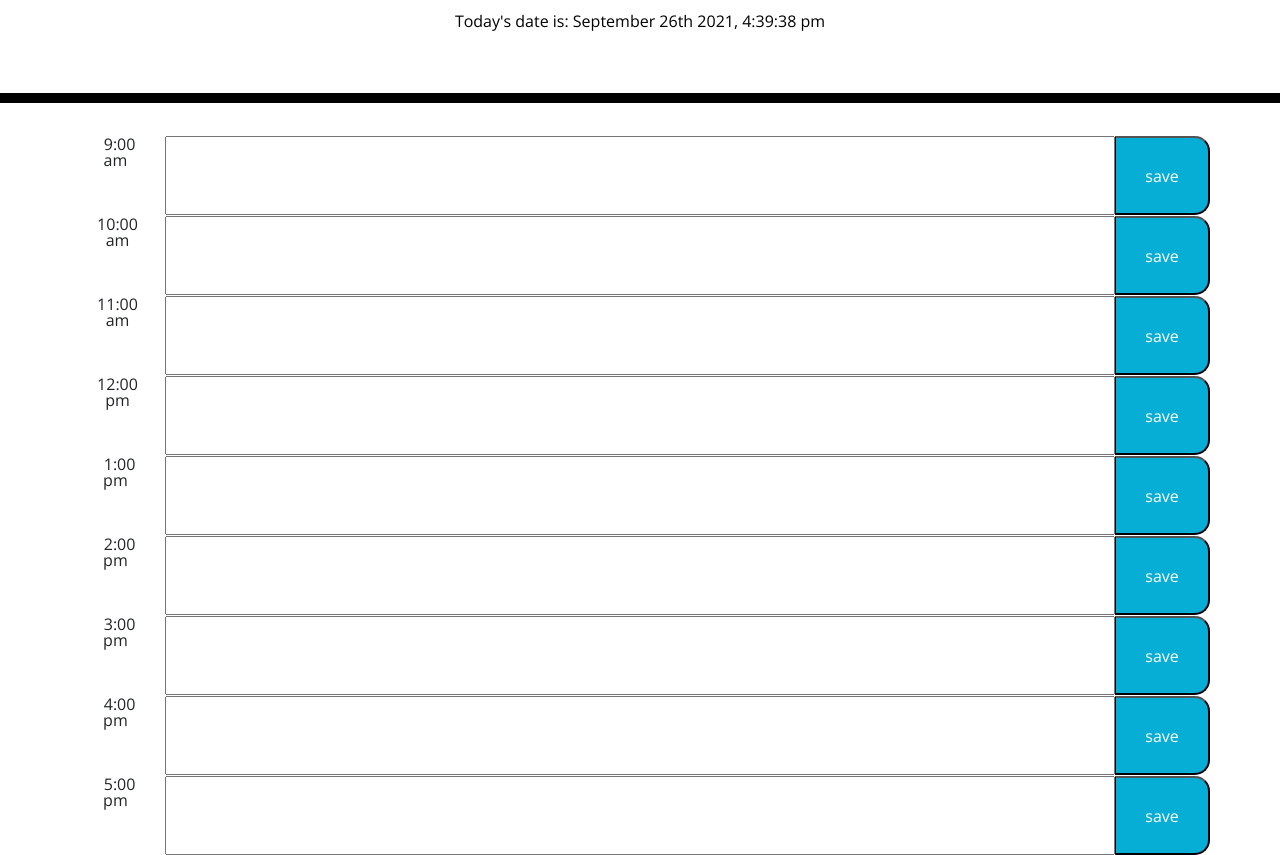
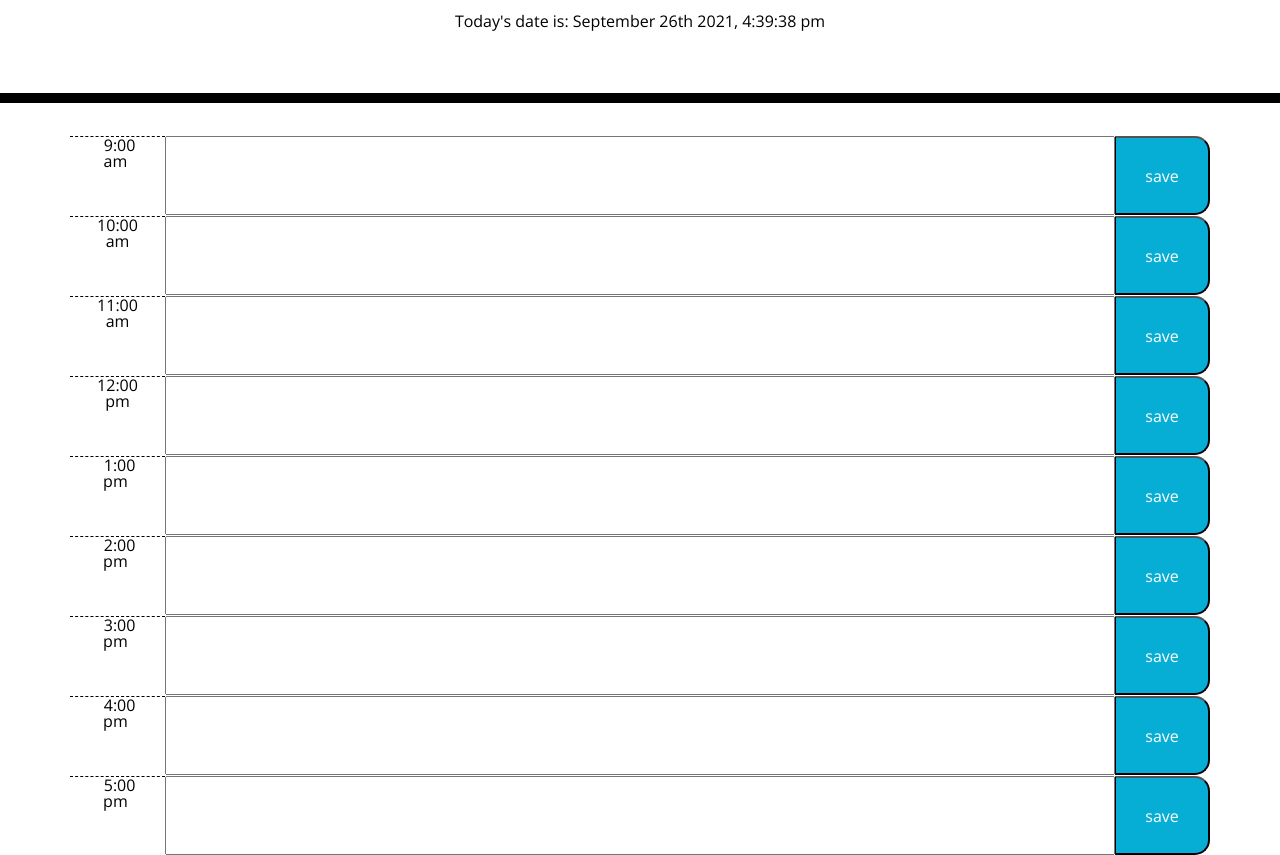
Before and after one commit to adamjflynn/workday-scheduler, a plain HTML site: page index.html in a window 1280 px wide. Shown: the part 181-1036 px from the top of the page. Drawn offline with nearby package versions, Linux system fonts and the light colour scheme.

Commit message:
fix span class to hour

```diff
--- a/index.html
+++ b/index.html
@@ -32,47 +32,47 @@
     <div class="container">
       <!-- Timeblocks go here -->
       <div class="row time-block" id="hour9">
-          <span class="col-md-1 time"> 9:00  am </span>
+          <span class="col-md-1 hour"> 9:00  am </span>
           <input class="col-md-10 description"></input>
           <button class="col-md-1 saveBtn">save</button>
       </div>
       <div class="row time-block" id="hour10">
-          <span class="col-md-1 time">10:00 am</span>
+          <span class="col-md-1 hour">10:00 am</span>
           <input class="col-md-10 description"></input>
           <button class="col-md-1 saveBtn">save</button>
       </div>
       <div class="row time-block" id="hour11">
-          <span class="col-md-1 time">11:00 am</span>
+          <span class="col-md-1 hour">11:00 am</span>
           <input class="col-md-10 description"></input>
           <button class="col-md-1 saveBtn">save</button>
         </div>
         <div class="row time-block" id="hour12">
-          <span class="col-md-1 time">12:00 pm</span>
+          <span class="col-md-1 hour">12:00 pm</span>
           <input class="col-md-10 time description">
           <button class="col-md-1 saveBtn">save</button>
         </div>
         <div class="row time-block" id="hour1">
-          <span class="col-md-1 time"> 1:00  pm </span>
+          <span class="col-md-1 hour"> 1:00  pm </span>
           <input class="col-md-10 description"></input>
           <button class="col-md-1 saveBtn">save</button>
         </div>
         <div class="row time-block" id="hour2">
-          <span class="col-md-1 time"> 2:00  pm </span>
+          <span class="col-md-1 hour"> 2:00  pm </span>
           <input class="col-md-10 description"></input>
           <button class="col-md-1 saveBtn">save</button>
         </div>
         <div class="row time-block" id="hour3">
-          <span class="col-md-1 time"> 3:00  pm </span>
+          <span class="col-md-1 hour"> 3:00  pm </span>
           <input class="col-md-10">
           <button class="col-md-1 saveBtn">save</button>
         </div>
         <div class="row time-block" id="hour4">
-          <span class="col-md-1 time"> 4:00  pm </span>
+          <span class="col-md-1 hour"> 4:00  pm </span>
           <input class="col-md-10 description"></input>
           <button class="col-md-1 saveBtn">save</button>
         </div>
         <div class="row time-block" id="hour5">
-          <span class="col-md-1 time"> 5:00  pm </span>
+          <span class="col-md-1 hour"> 5:00  pm </span>
           <input class="col-md-10 description"></input>
           <button class="col-md-1 saveBtn">save</button>
         </div>
```
